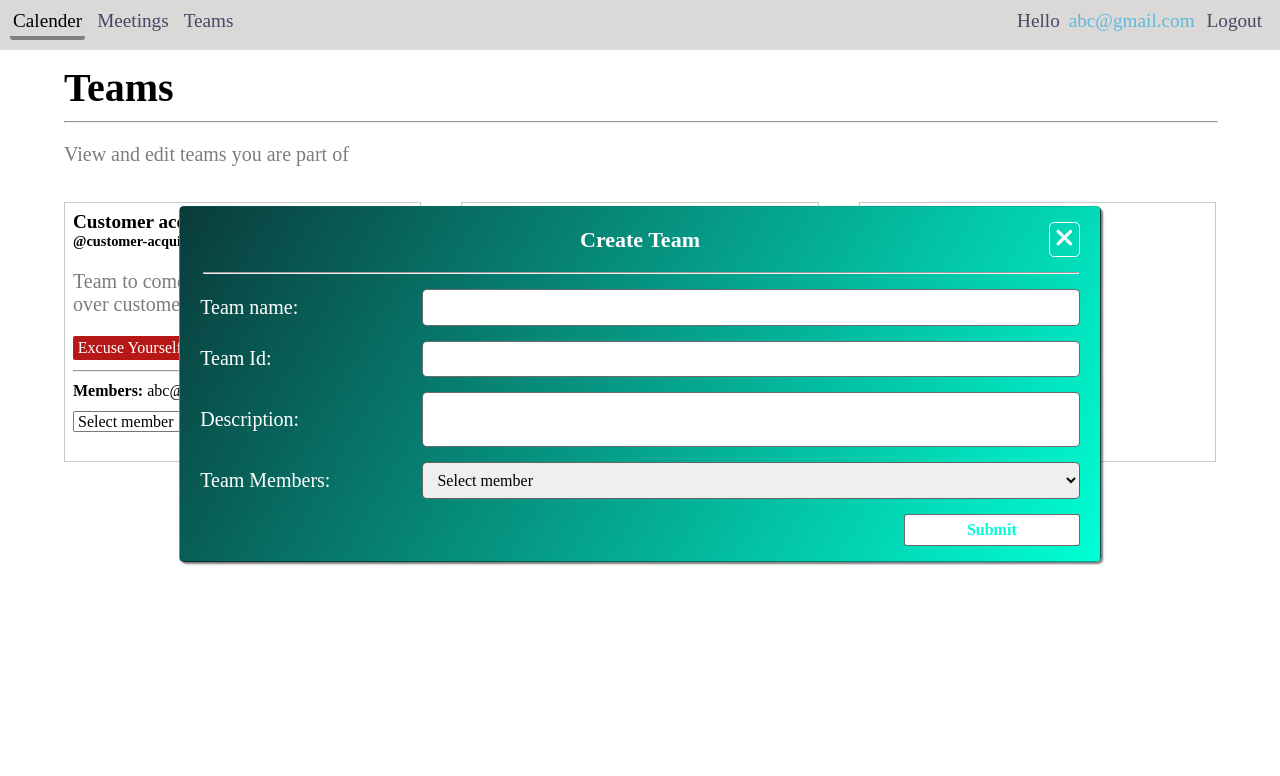
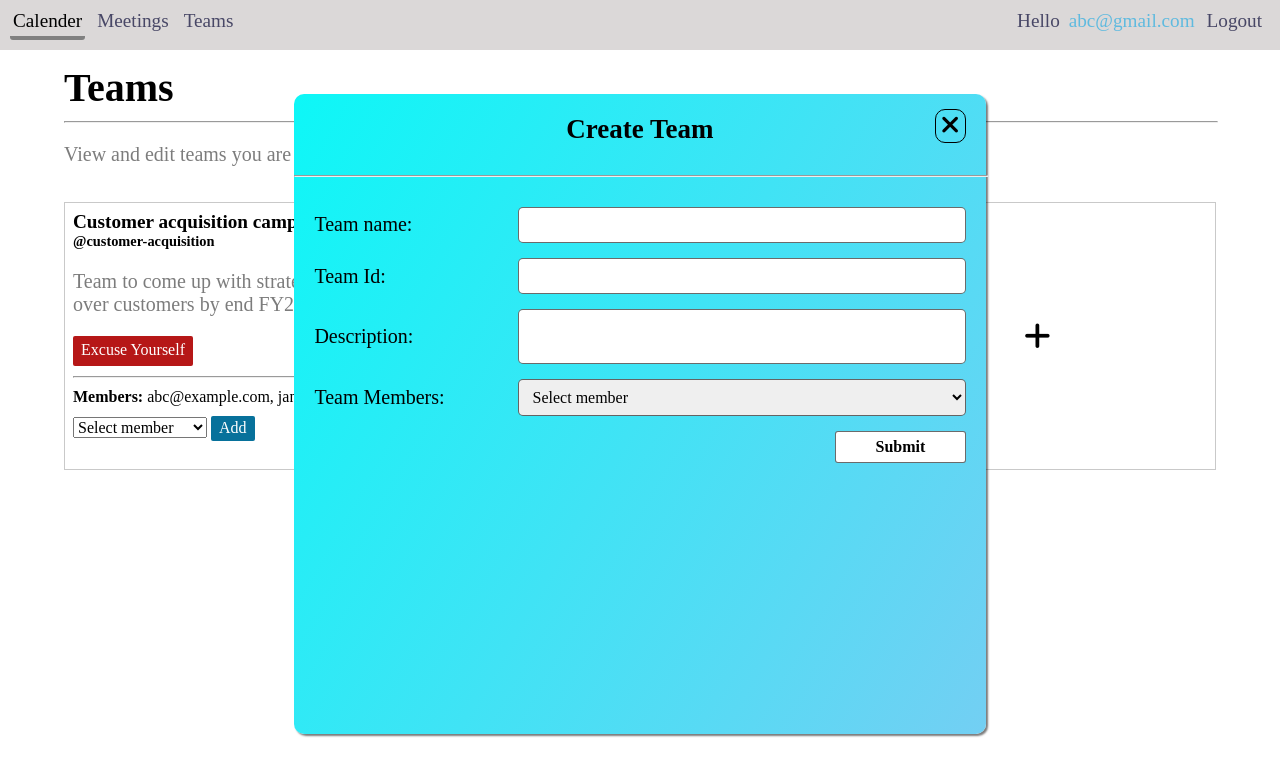
Before and after one commit to raj2798/Meeting-App, a website: page public/Teams.html in a window 1280 px wide. Both pictures are taken after a click on the icon 1037 px from the left and 331 px from the top of the page. Drawn offline with Linux system fonts and the light colour scheme.

Commit message:
All Done

```diff
--- a/public/Teams.html
+++ b/public/Teams.html
@@ -100,7 +100,7 @@
         </div>
         <!-- end -->
 
-        <div class="team-add-form">
+        <!-- <div class="team-add-form">
           <div id="lblTitle">Create Team</div>
           <hr />
           <div class="cancel-form" onclick="cancel()">
@@ -129,14 +129,47 @@
                 <option value="xyz">xyz@gmail.com</option>
                 <option value="mno">mno@gmail.com</option>
               </select>
-
-              <!-- <input type="text" class="input" required /> -->
             </div>
             <div class="input-fields">
               <input type="Submit" value="Submit" class="btnSubmit" />
             </div>
           </form>
+        </div> -->
+      </div>
+      <div class="team-add-form">
+        <div id="lblTitle">Create Team</div>
+        <hr />
+        <div class="cancel-form" onclick="cancel()">
+          <i class="fas fa-times"></i>
         </div>
+        <form action="#">
+          <div class="input-fields">
+            <label>Team name:</label>
+            <input type="text" class="input" required />
+          </div>
+          <div class="input-fields">
+            <label>Team Id:</label>
+            <input type="text" class="input" required />
+          </div>
+          <div class="input-fields">
+            <label>Description:</label>
+            <textarea class="textArea"></textarea>
+          </div>
+          <div class="input-fields">
+            <label>Team Members:</label>
+
+            <select id="selectMembers" class="input">
+              <option value="select">Select member</option>
+              <option value="abc">abc@gmail.com</option>
+              <option value="pqr">pqr@gmail.com</option>
+              <option value="xyz">xyz@gmail.com</option>
+              <option value="mno">mno@gmail.com</option>
+            </select>
+          </div>
+          <div class="input-fields">
+            <input type="Submit" value="Submit" class="btnSubmit" />
+          </div>
+        </form>
       </div>
     </div>
     <script src="js/Toggle.js"></script>
--- a/public/css/pages/form.css
+++ b/public/css/pages/form.css
@@ -1,23 +1,25 @@
 .team-add-form {
   position: absolute;
-  border: 1px solid rgba(0, 0, 0, 0.226);
-  margin: 20px 10%;
-  width: 80%;
+  width: 60%;
+  margin: 0 20%;
   display: none;
-  border-radius: 5px;
-  background: linear-gradient(120deg, #0a3b3b, #00ffd5);
+  top: 10%;
+  height: 80vh;
+  border-radius: 10px;
+  background: linear-gradient(120deg, #0df7f7, rgb(115, 207, 243));
   box-shadow: 2px 2px 2px rgba(0, 0, 0, 0.52);
   align-items: center;
 }
 .team-add-form hr {
-  margin: 10px 2.5%;
-  width: 95%;
+  margin: 30px 0;
+  width: 100%;
+  color: black;
 }
 #lblTitle {
-  font-size: 22px;
+  font-size: 27px;
   font-weight: 700;
   margin-bottom: 20px;
-  color: white;
+  color: rgb(0, 0, 0);
   text-align: center;
   margin-top: 20px;
 }
@@ -31,7 +33,7 @@
 }
 .input-fields label {
   width: 300px;
-  color: white;
+  color: black;
   font-size: 20px;
 }
 .input,
@@ -48,10 +50,12 @@
 }
 .btnSubmit {
   width: 20%;
+  padding: 0 10px;
   margin-left: 80%;
   background-color: white;
   cursor: pointer;
-  color: #00ffd5;
+  /* color: rgb(115, 207, 243); */
+  color: black;
   font-weight: 700;
   height: 2em;
   border: 0;
@@ -60,27 +64,28 @@
 }
 .cancel-form {
   position: absolute;
-  color: white;
+  color: black;
   right: 0;
   top: 0;
   font-size: 25px;
   margin: 15px 20px 0 0;
-  border: 1px solid white;
+  border: 1px solid black;
   padding: 2px 5px;
-  border-radius: 5px;
+  border-radius: 10px;
   cursor: pointer;
 }
 @media (max-width: 600px) {
   .team-add-form {
     width: 100%;
+    margin: 0;
   }
   .team-add-form hr {
     margin: 10px 5%;
     width: 90%;
   }
   .btnSubmit {
-    width: 20%;
-    margin-left: 80%;
+    width: 25%;
+    margin-left: 75%;
   }
   .input-fields label {
     width: 200px;
--- a/public/css/utils.css
+++ b/public/css/utils.css
@@ -1,19 +1,27 @@
 #btnAdd {
-  padding: 0.1em 0.3em;
-  background-color: rgb(18, 168, 228);
+  padding: 0.2em 0.5em;
+  background-color: rgb(7, 113, 155);
   border: none;
   border-radius: 2px;
   margin-bottom: 10px;
   color: white;
   cursor: pointer;
 }
+
+#btnAdd:hover {
+  background-color: rgb(10, 169, 231);
+}
 .excuseYourself {
   cursor: pointer;
-  padding: 0.2em 0.3em;
+  padding: 0.2em 0.5em;
   background-color: rgba(175, 0, 0, 0.911);
   border: none;
   color: white;
   border-radius: 2px;
+  height: 30px;
+}
+.excuseYourself:hover {
+  background-color: rgba(175, 0, 0, 0.575);
 }
 .selectMember {
   margin: 0.2em 0 0 0;
```
Also changed, not shown: index.html (+3 -0 lines), public/Meetings.html (+1 -1 lines), public/Signup.html (+2 -1 lines), public/css/Meetings.css (+9 -3 lines), public/css/app.css (+9 -1 lines), public/css/calender.css (+8 -2 lines).
